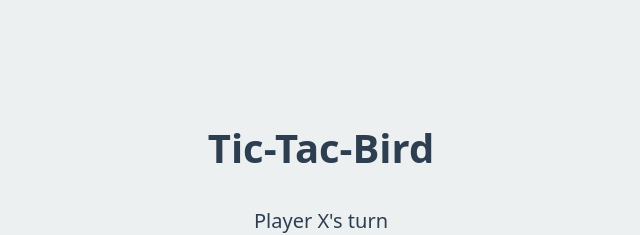
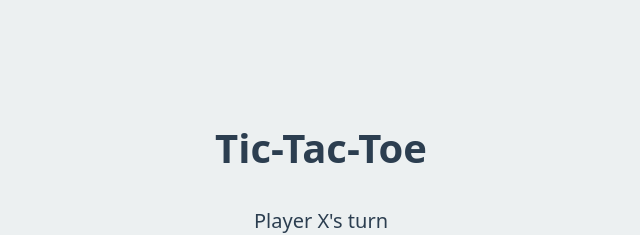
Before and after one commit to DJPretorius/tic-tac-toe, a website built with Vite: page index.html in a window 1280 px wide. Shown: the top 235 px of the page, without its empty margins (319-959 px from the left). Built offline with nearby package versions, Linux system fonts and the light colour scheme.

Commit message:
Fix name

```diff
--- a/index.html
+++ b/index.html
@@ -8,7 +8,7 @@
   </head>
   <body>
     <div class="container">
-      <h1>Tic-Tac-Bird</h1>
+      <h1>Tic-Tac-Toe</h1>
       <div class="game-status" id="gameStatus">Player X's turn</div>
       <div class="game-board" id="gameBoard">
         <div class="cell" data-cell></div>
--- a/package.json
+++ b/package.json
@@ -1,5 +1,5 @@
 {
-  "name": "tic-tac-bird",
+  "name": "tic-tac-toe",
   "private": true,
   "version": "1.0.0",
   "type": "module",
```
Also changed, not shown: .github/workflows/ci.yml.
